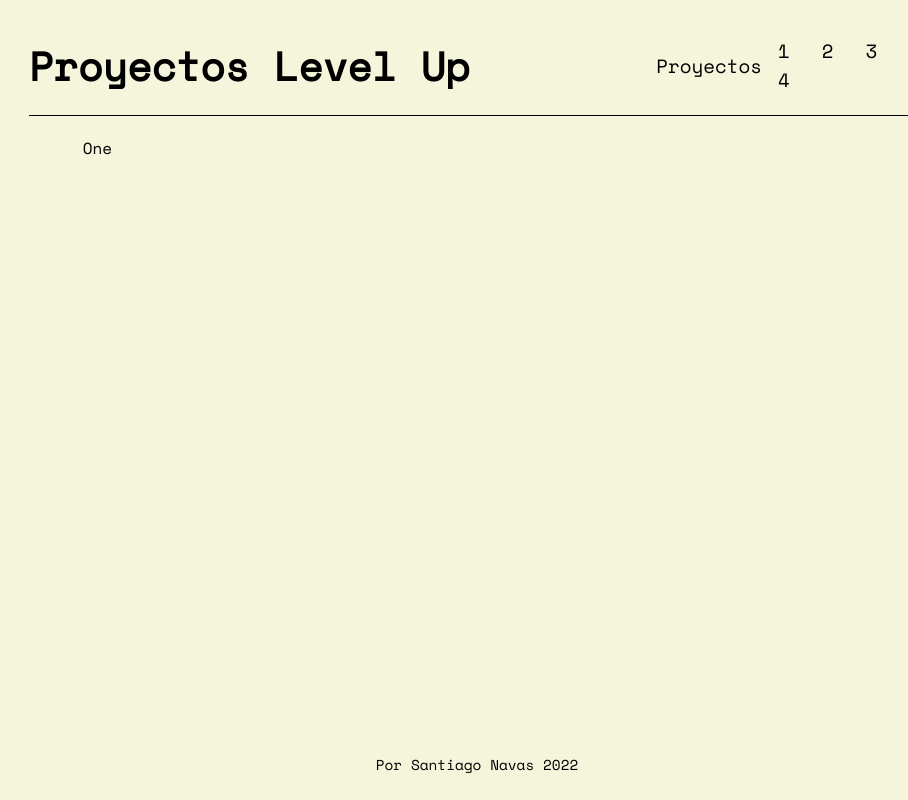
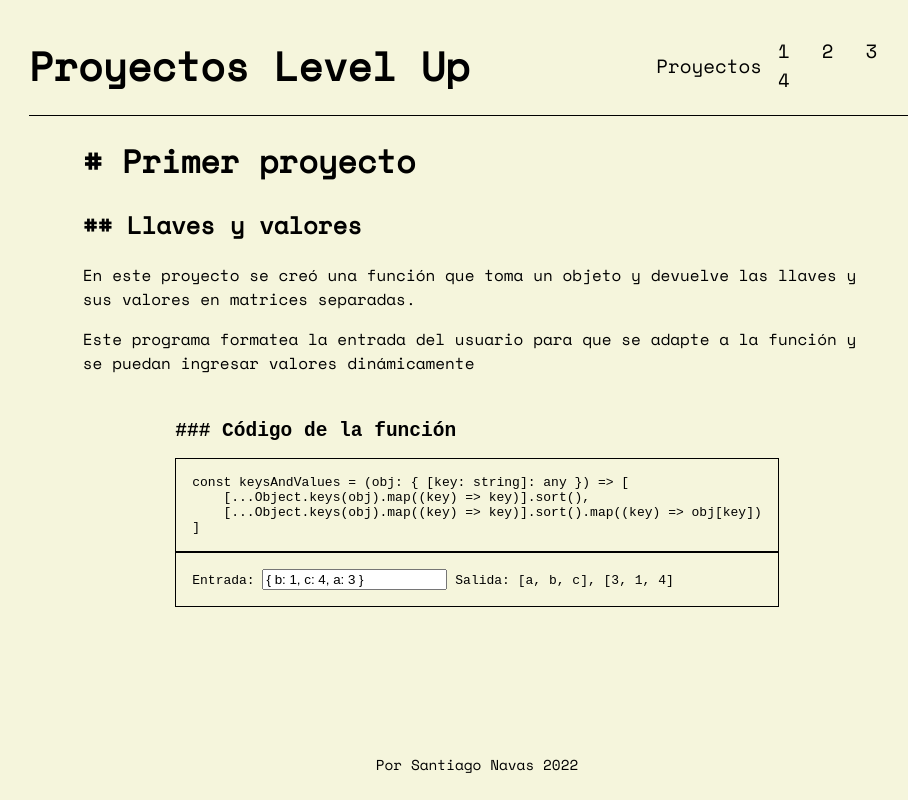
Before and after one commit to TatoBig/levelup-projects, a React (Vite) app: page /one in a window 1280 px wide. Shown: the whole page, without its empty margins (163-1071 px from the left). Built offline with nearby package versions, Linux system fonts and the light colour scheme.

Commit message:
Finished project #1

```diff
--- a/src/pages/One.tsx
+++ b/src/pages/One.tsx
@@ -1,5 +1,116 @@
+import '@styles/One.css'
+import { useEffect, useState } from 'react'
+
 const One = () => {
-  return <div>One</div>
+  const keysAndValues = (obj: { [key: string]: any }) => [
+    [...Object.keys(obj).map((key) => key)].sort(),
+    [...Object.keys(obj).map((key) => key)].sort().map((key) => obj[key])
+  ]
+
+  const format = (input: string): { [key: string]: any } => {
+    const clean = input
+      .trim()
+      .replaceAll(' ', '')
+      .replaceAll('{', '')
+      .replace('}', '')
+    console.log(clean)
+
+    const keys = []
+    const values = []
+
+    let key = ''
+    let value = ''
+    let isValue = false
+
+    for (let i = 0; i < clean.length; i++) {
+      if (!isValue) {
+        if (clean[i] !== ':') {
+          key = key += clean[i]
+        } else {
+          keys.push(key)
+          key = ''
+          isValue = true
+        }
+      } else {
+        if (clean[i] !== ',') {
+          value = value += clean[i]
+        } else {
+          values.push(value)
+          value = ''
+          isValue = false
+        }
+      }
+    }
+
+    values.push(value)
+    isValue = false
+
+    let constructedObject = {}
+
+    for (let i = 0; i < keys.length; i++) {
+      constructedObject = {
+        ...constructedObject,
+        [keys[i]]: values[i]
+      }
+    }
+
+    return constructedObject
+  }
+
+  const [input, setInput] = useState('{ b: 1, c: 4, a: 3 }')
+  const [output, setOutput] = useState(keysAndValues(format(input)))
+
+  useEffect(() => {
+    setOutput(keysAndValues(format(input)))
+  }, [input])
+
+  const handleChange = (e: any) => {
+    setInput(e.target.value)
+  }
+
+  return (
+    <div>
+      <h1># Primer proyecto</h1>
+      <h2>## Llaves y valores</h2>
+      <p>
+        En este proyecto se creó una función que toma un objeto y devuelve las
+        llaves y sus valores en matrices separadas.
+      </p>
+      <p>
+        Este programa formatea la entrada del usuario para que se adapte a la
+        función y se puedan ingresar valores dinámicamente
+      </p>
+      <div className="one-container__codebox">
+        <pre>
+          <h2>### Código de la función</h2>
+          <code className="one-codebox">
+            <span>
+              {'const keysAndValues = (obj: { [key: string]: any }) => ['}
+            </span>
+            <span>{'    [...Object.keys(obj).map((key) => key)].sort(),'}</span>
+            <span>
+              {
+                '    [...Object.keys(obj).map((key) => key)].sort().map((key) => obj[key])'
+              }
+            </span>
+            <span>{']'}</span>
+          </code>
+          <code className="one-codebox">
+            <span>
+              Entrada:{' '}
+              <input
+                type="text"
+                defaultValue={'{ b: 1, c: 4, a: 3 }'}
+                onChange={handleChange}
+              />{' '}
+              Salida: [{output[0].map((key) => key).join(', ')}], [
+              {output[1].map((key) => key).join(', ')}]
+            </span>
+          </code>
+        </pre>
+      </div>
+    </div>
+  )
 }
 
 export default One
--- /dev/null
+++ b/src/styles/One.css
@@ -0,0 +1,23 @@
+.one-button:hover {
+  font-weight: bold;
+  text-decoration: underline;
+}
+
+.one-button {
+  margin: 0 1rem;
+  font-size: 1.1rem;
+}
+
+.one-codebox {
+  display: flex;
+  flex-direction: column;
+  border-color: black;
+  padding: 1rem;
+  border: 1px solid;
+}
+
+.one-container__codebox {
+  display: flex;
+  justify-content: center;
+  align-items: center;
+}
```
